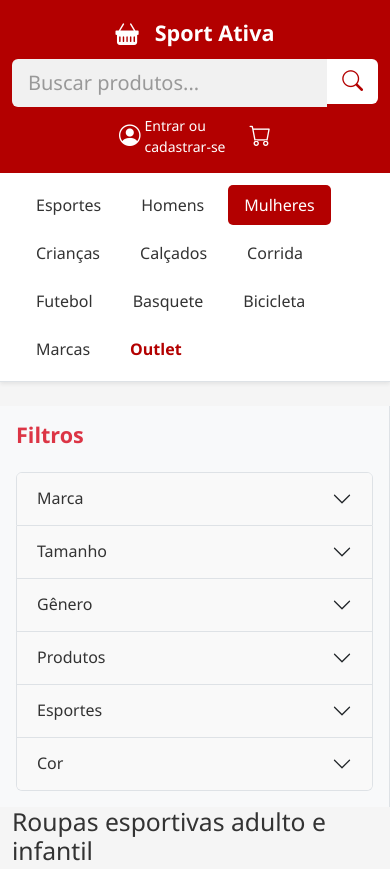
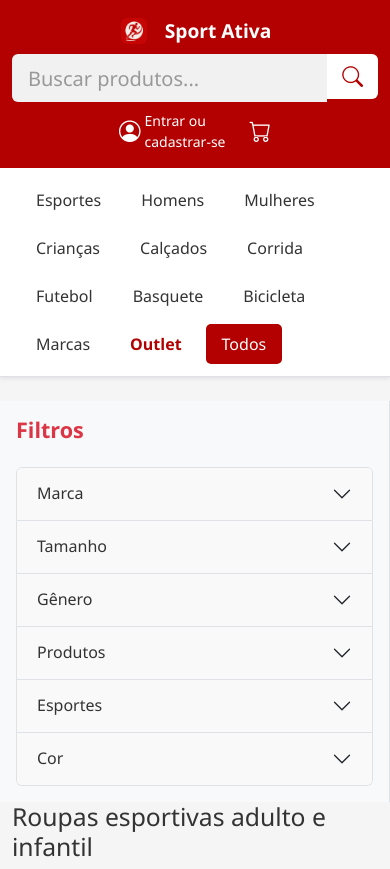
Before and after one commit to VictorPortugues07/Sport-Ativa, a plain HTML site: page pagina-inicial/paginaInicial.html in a window 390 px wide. Shown: the top 869 px of the page. Drawn offline with nearby package versions, Linux system fonts and the light colour scheme.

Commit message:
atualização dos filtros da página inicial

```diff
--- a/pagina-inicial/cardsProdutos.js
+++ b/pagina-inicial/cardsProdutos.js
@@ -30,6 +30,17 @@ document.addEventListener("DOMContentLoaded", () => {
 
       // ✅ SALVA OS PRODUTOS NO LOCALSTORAGE PARA O CARRINHO USAR
       localStorage.setItem("produtosDisponiveis", JSON.stringify(produtos));
+
+      // Ativa a categoria "Todos" ao carregar
+      const menuTodos = Array.from(
+        document.querySelectorAll(".menu-link")
+      ).find((el) => el.textContent.trim().toLowerCase() === "todos");
+
+      if (menuTodos) {
+        menuLinks.forEach((l) => l.classList.remove("active"));
+        menuTodos.classList.add("active");
+        aplicarFiltros();
+      }
 
       console.log("✅ Produtos carregados do JSON:", produtos.length);
       console.log("📦 Primeiros 3 produtos:", produtos.slice(0, 3));
@@ -211,7 +222,10 @@ document.addEventListener("DOMContentLoaded", () => {
   function obterCategoriaAtiva() {
     const ativo = document.querySelector(".menu-link.active");
     if (!ativo) return "";
-    return ativo.textContent.trim();
+    const categoria = ativo.textContent.trim();
+
+    // Se for "Todos", retorna vazio para não aplicar filtro de categoria
+    return categoria.toLowerCase() === "todos" ? "" : categoria;
   }
 
   // ✅ FUNÇÃO DE FAIXA DE PREÇO BASEADA NOS VALORES DO SEU JSON
--- a/pagina-inicial/paginaInicial.css
+++ b/pagina-inicial/paginaInicial.css
@@ -373,3 +373,37 @@ footer .btn-danger {
     font-size: 1.1rem;
   }
 }
+/* Estilos para a logo personalizada */
+.logo-img {
+  border-radius: 8px;
+  transition: transform 0.3s ease;
+  object-fit: contain;
+  padding: 2px;
+}
+
+.navbar-brand:hover .logo-img {
+  transform: scale(1.05);
+}
+
+/* Ajustes responsivos para a logo */
+@media (max-width: 768px) {
+  .logo-img {
+    width: 35px;
+    height: 35px;
+  }
+
+  .navbar-brand .fs-4 {
+    font-size: 1.3rem !important;
+  }
+}
+
+@media (max-width: 576px) {
+  .logo-img {
+    width: 30px;
+    height: 30px;
+  }
+
+  .navbar-brand .fs-4 {
+    font-size: 1.2rem !important;
+  }
+}
--- a/pagina-inicial/paginaInicial.html
+++ b/pagina-inicial/paginaInicial.html
@@ -31,7 +31,13 @@
               href="#"
               class="navbar-brand d-flex align-items-center text-white text-decoration-none"
             >
-              <i class="bi bi-basket-fill me-2 fs-3"></i>
+              <img
+                src="logo.png"
+                alt="Sport Ativa Logo"
+                class="logo-img me-2"
+                width="40"
+                height="40"
+              />
               <span class="fs-4 fw-bold">Sport Ativa</span>
             </a>
           </div>
@@ -163,6 +169,9 @@
           </li>
           <li class="nav-item">
             <a class="nav-link menu-link destaque" href="#">Outlet</a>
+          </li>
+          <li class="nav-item">
+            <a class="nav-link menu-link" href="#">Todos</a>
           </li>
         </ul>
       </div>
```
